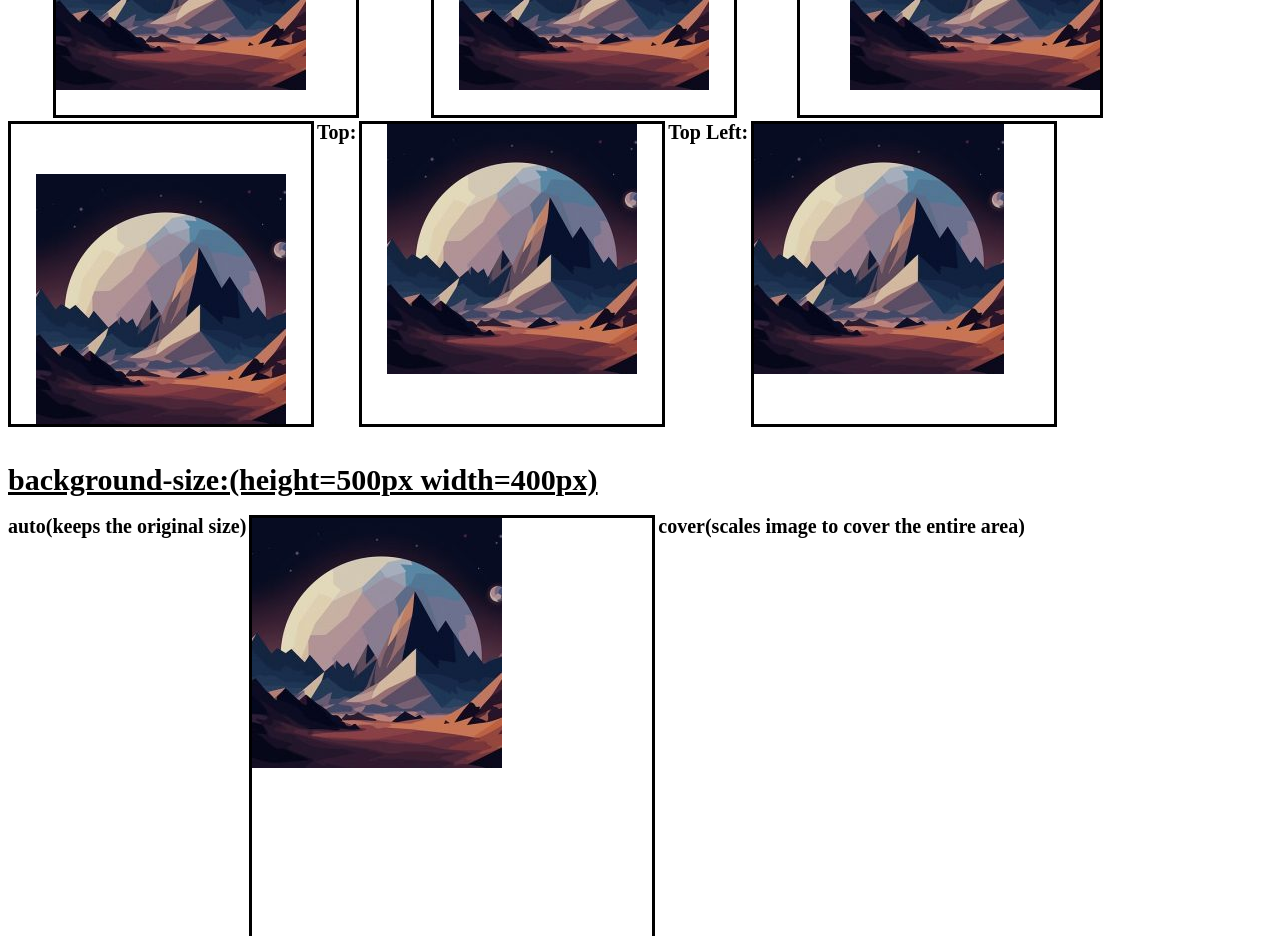
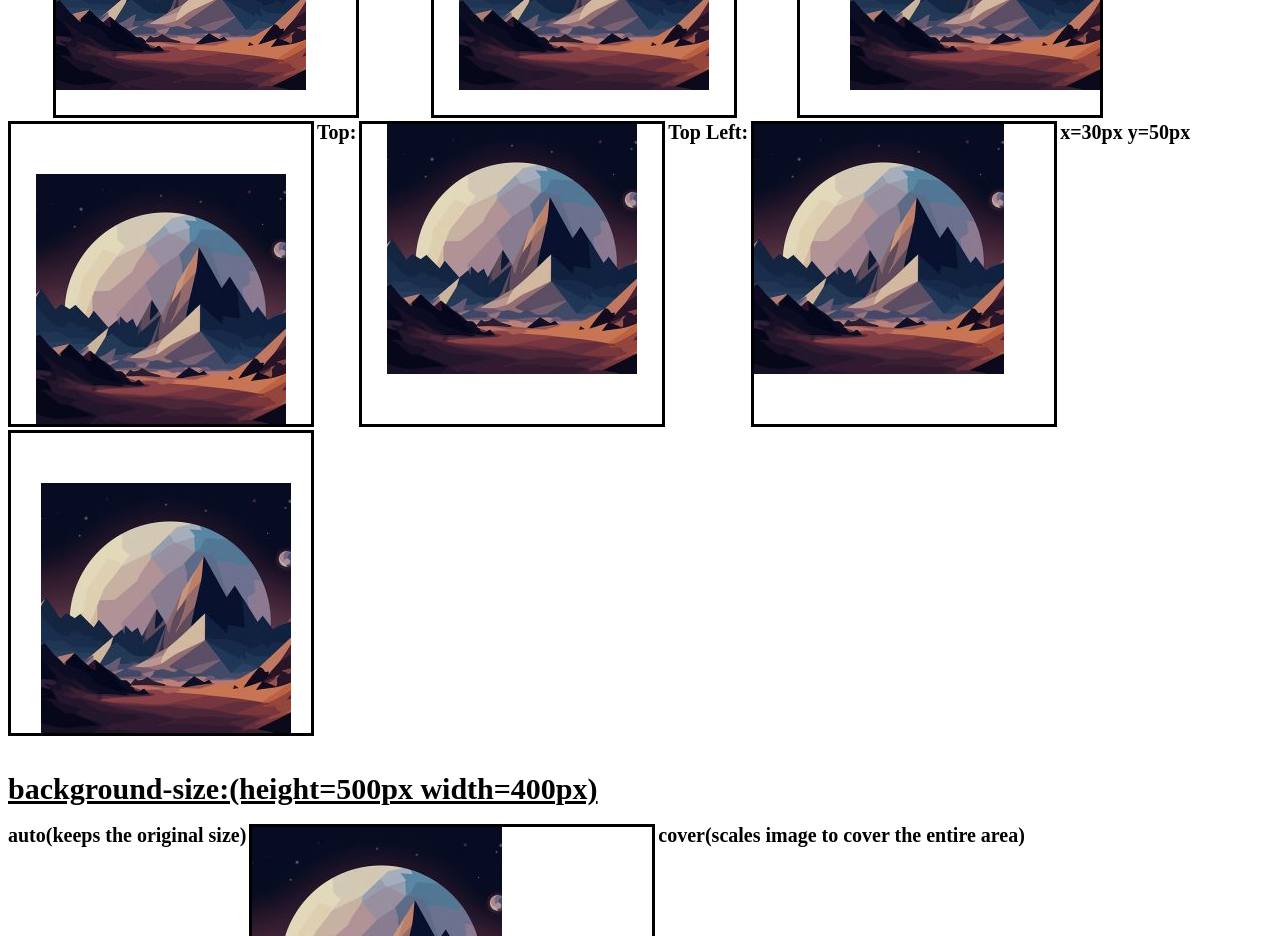
Before and after one commit to JaivPatel07/FSD, a plain HTML site: page CSS/Background.html in a window 1280 px wide. Shown: the part 1900-2836 px from the top of the page. Drawn offline with Linux system fonts and the light colour scheme.

Commit message:
Add files via upload

```diff
--- a/CSS/Background.html
+++ b/CSS/Background.html
@@ -63,6 +63,8 @@
         <div style="width: 300px; height:300px; background-image: url(image.jpeg); background-repeat: no-repeat; background-position: top; border: 3px solid black;"></div>
         <b style="font-size: 20px;">Top Left:</b>
         <div style="width:300px; height:300px; background-image: url(image.jpeg); background-repeat: no-repeat; background-position: top left; border: 3px solid black;"></div>
+        <b style="font-size: 20px;">x=30px y=50px</b>
+        <div style="width:300px; height:300px; background-image: url(image.jpeg); background-repeat: no-repeat; background-position: 30px 50px; border: 3px solid black;"></div>
     </div>
     <br>
     <br>
```
